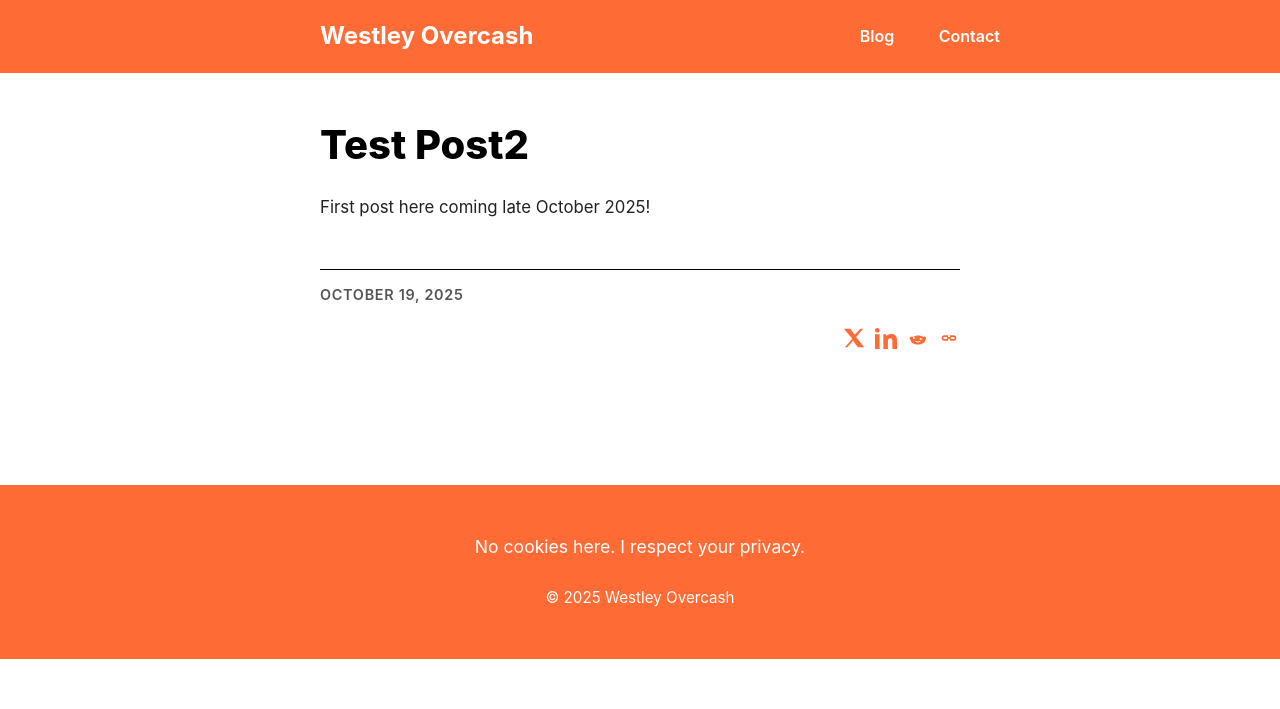
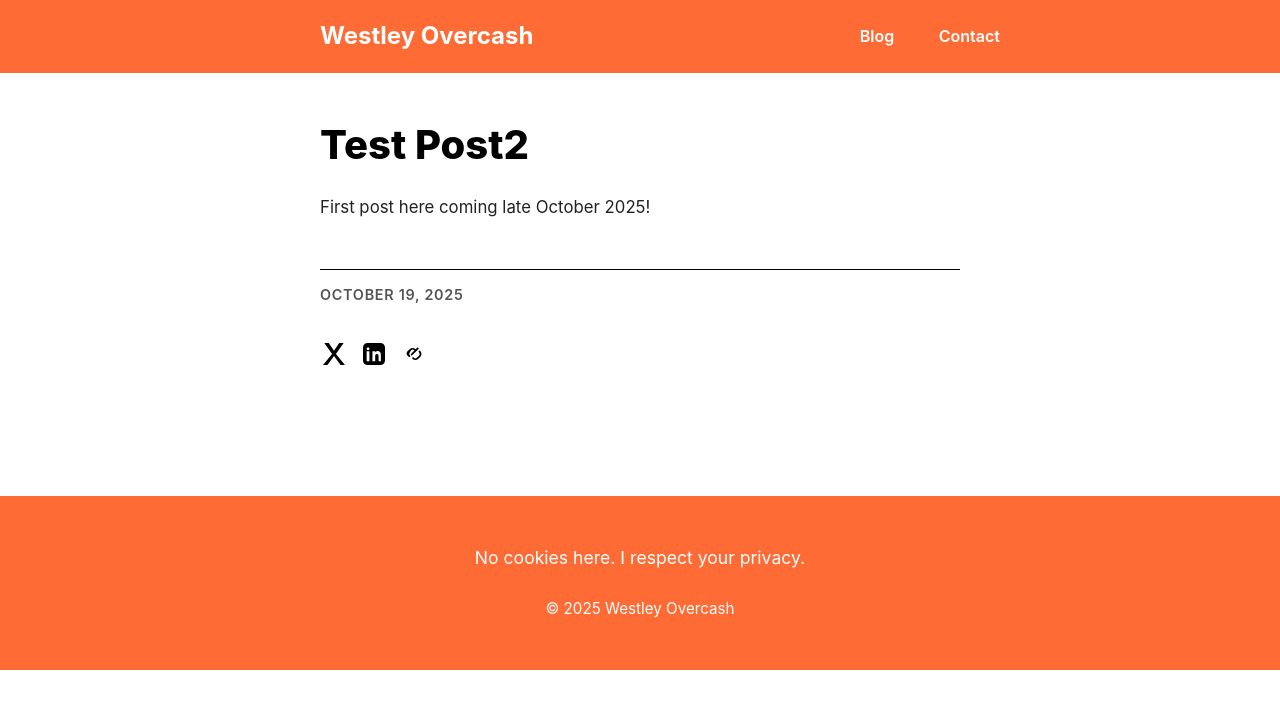
Before and after one commit to westleyovercash/westleyovercash.github.io, a Jekyll site: the page built from _posts/2025-10-19-test-post2.md, in a window 1280 px wide. Shown: the top 709 px of the page. Built offline with Jekyll 4.4.1, drawn with Linux system fonts in a browser that asks for light colours.

Commit message:
Update social-share.html

```diff
--- a/_includes/social-share.html
+++ b/_includes/social-share.html
@@ -1,35 +1,40 @@
-<div class="social-share">
-  <a href="https://twitter.com/intent/tweet?text={{ page.title | uri_escape }}&url={{ site.url }}{{ page.url }}" target="_blank" title="Share on X (Twitter)">
-    <img src="/assets/icons/x.svg" alt="X icon" class="social-icon">
+<div style="margin-top: 2rem; display: flex; gap: 12px; align-items: center;">
+
+  <!-- Share on X -->
+  <a
+    href="https://twitter.com/intent/tweet?url={{ site.url }}{{ page.url | relative_url }}&text={{ page.title | uri_escape }}"
+    target="_blank"
+    rel="noopener noreferrer"
+    title="Share on X"
+    style="display: inline-flex; align-items: center; justify-content: center; width: 28px; height: 28px; text-decoration: none; color: #000;"
+  >
+    <svg xmlns="http://www.w3.org/2000/svg" viewBox="0 0 24 24" fill="currentColor" width="22" height="22">
+      <path d="M22.54 0H17.7L12 8.46L6.3 0H1.46L9.89 11.9L0 24h4.84l7.16-9.76L19.16 24H24L14.11 11.9L22.54 0z"/>
+    </svg>
   </a>
-  <a href="https://www.linkedin.com/sharing/share-offsite/?url={{ site.url }}{{ page.url }}" target="_blank" title="Share on LinkedIn">
-    <img src="/assets/icons/linkedin.svg" alt="LinkedIn icon" class="social-icon">
+
+  <!-- Share on LinkedIn -->
+  <a
+    href="https://www.linkedin.com/sharing/share-offsite/?url={{ site.url }}{{ page.url | relative_url }}"
+    target="_blank"
+    rel="noopener noreferrer"
+    title="Share on LinkedIn"
+    style="display: inline-flex; align-items: center; justify-content: center; width: 28px; height: 28px; text-decoration: none; color: #000;"
+  >
+    <svg xmlns="http://www.w3.org/2000/svg" viewBox="0 0 24 24" fill="currentColor" width="22" height="22">
+      <path d="M19 0h-14C2.2 0 0 2.2 0 5v14c0 2.8 2.2 5 5 5h14c2.8 0 5-2.2 5-5V5c0-2.8-2.2-5-5-5zM7 20H4V9h3v11zm-1.5-12.3C4.6 7.7 4 7.1 4 6.3S4.6 5 5.5 5 7 5.6 7 6.3 6.4 7.7 5.5 7.7zM20 20h-3v-5.5c0-1.5-.5-2.5-1.8-2.5-1 0-1.6.7-1.8 1.4-.1.2-.1.5-.1.8V20h-3s.1-9 0-11h3v1.6c.4-.7 1.1-1.8 2.7-1.8 2 0 3.5 1.3 3.5 4.1V20z"/>
+    </svg>
   </a>
-  <a href="https://reddit.com/submit?url={{ site.url }}{{ page.url }}&title={{ page.title | uri_escape }}" target="_blank" title="Share on Reddit">
-    <img src="/assets/icons/reddit.svg" alt="Reddit icon" class="social-icon">
-  </a>
-  <a href="{{ site.url }}{{ page.url }}" title="Copy link">
-    <img src="/assets/icons/link.svg" alt="Link icon" class="social-icon">
+
+  <!-- Copy Link -->
+  <a
+    href="#"
+    onclick="navigator.clipboard.writeText('{{ site.url }}{{ page.url | relative_url }}'); alert('Link copied!'); return false;"
+    title="Copy link"
+    style="display: inline-flex; align-items: center; justify-content: center; width: 28px; height: 28px; text-decoration: none; color: #000;"
+  >
+    <svg xmlns="http://www.w3.org/2000/svg" viewBox="0 0 24 24" fill="currentColor" width="22" height="22">
+      <path d="M3.9 12c0-1.2.5-2.4 1.3-3.2l2.1-2.1a4.5 4.5 0 016.4 0 1 1 0 11-1.4 1.4 2.5 2.5 0 00-3.6 0L7.6 10a2.5 2.5 0 000 3.6 1 1 0 11-1.4 1.4A4.5 4.5 0 013.9 12zm16.2 0c0 1.2-.5 2.4-1.3 3.2l-2.1 2.1a4.5 4.5 0 01-6.4 0 1 1 0 111.4-1.4 2.5 2.5 0 003.6 0l2.1-2.1a2.5 2.5 0 000-3.6 1 1 0 111.4-1.4 4.5 4.5 0 011.3 3.2zM8.7 13.3a1 1 0 010-1.4l6.6-6.6a1 1 0 111.4 1.4L10 13.3a1 1 0 01-1.4 0z"/>
+    </svg>
   </a>
 </div>
-
-<style>
-.social-share {
-  margin-top: 1rem;
-  display: flex;
-  gap: 0.6rem;
-  justify-content: flex-end;
-}
-
-.social-icon {
-  width: 22px;
-  height: 22px;
-  transition: transform 0.15s ease, filter 0.2s ease;
-  filter: brightness(1);
-}
-
-.social-icon:hover {
-  transform: scale(1.1);
-  filter: brightness(0) invert(1);
-}
-</style>
```
